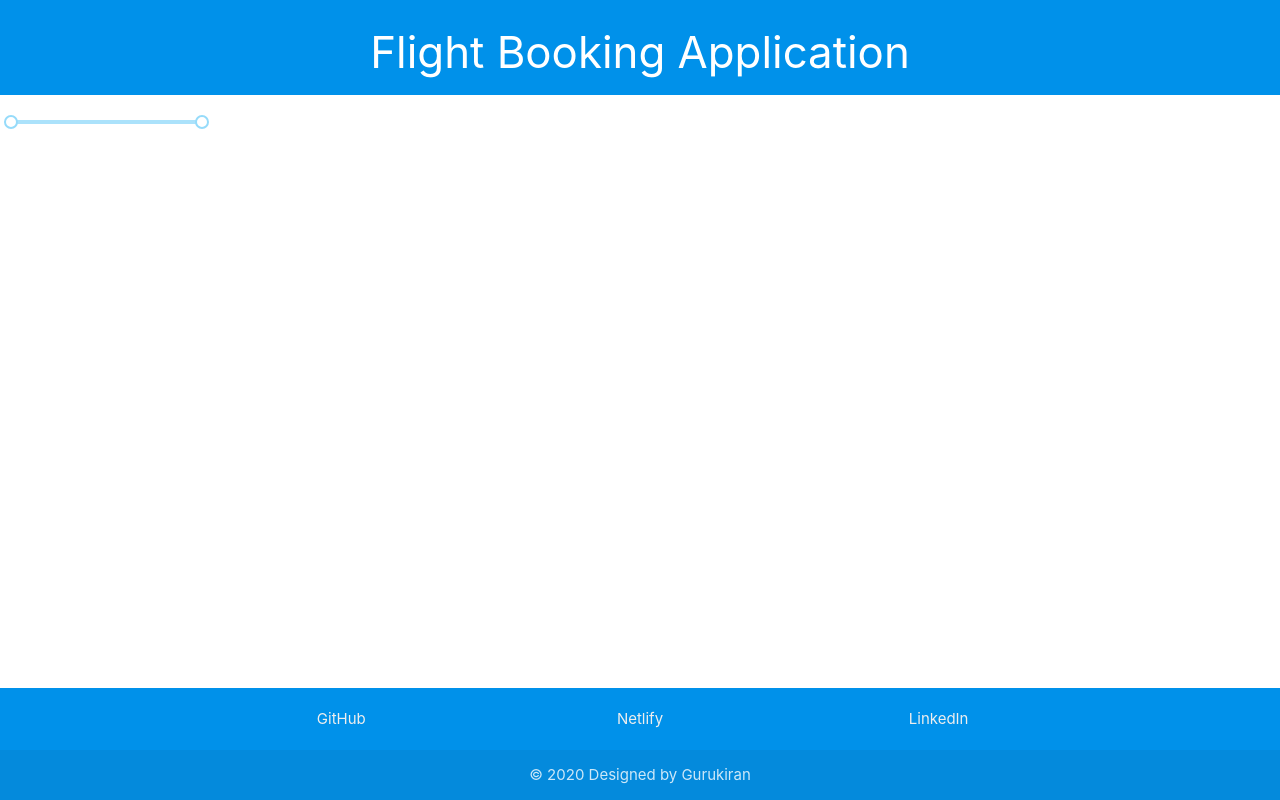
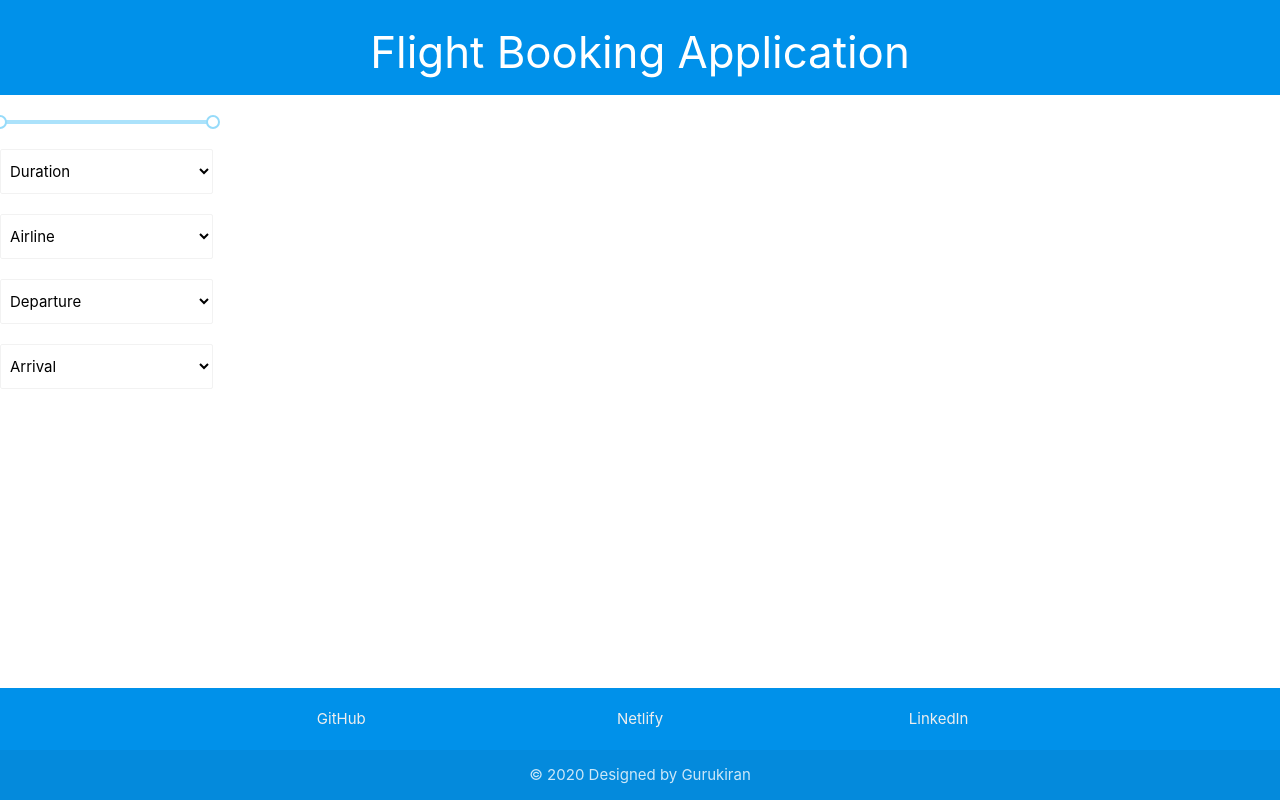
Before and after one commit to guru-sode/flight-booking-app, a React (Create React App) app: page /flights in a window 1280 px wide. Built offline with nearby package versions, Linux system fonts and the light colour scheme.

Commit message:
Add dropdowns

```diff
--- a/package.json
+++ b/package.json
@@ -6,12 +6,14 @@
     "@testing-library/jest-dom": "^4.2.4",
     "@testing-library/react": "^9.5.0",
     "@testing-library/user-event": "^7.2.1",
+    "materialize-css": "^1.0.0-rc.2",
     "nouislider": "^14.1.1",
     "rc-slider": "^9.2.3",
     "react": "^16.13.0",
     "react-dom": "^16.13.0",
     "react-router-dom": "^5.1.2",
-    "react-scripts": "3.4.0"
+    "react-scripts": "3.4.0",
+    "react-select": "^3.0.8"
   },
   "scripts": {
     "start": "react-scripts start",
--- a/src/App.js
+++ b/src/App.js
@@ -10,12 +10,14 @@ function App() {
   return (
     <BrowserRouter>
       <Switch>
+        <React.Fragment>
         <div className="App">
           <Route  path="/" component={Header} />
           <Route exact path="/" component={Form} />
           <Route exact path="/flights" component={Flights} />
           <Route  path="/" component={Footer} />
         </div>
+        </React.Fragment>
       </Switch>
     </BrowserRouter>
   );
--- a/src/components/Flights.js
+++ b/src/components/Flights.js
@@ -9,15 +9,78 @@ class Flights extends Component {
         this.onChangeSlider = this.onChangeSlider.bind(this);
     }
 
-    onChangeSlider(value){
-        console.log(value)
+    onChangeSlider(value) {
+        this.setState({
+            lowerBoundPrice: value[0],
+            upperBoundPrice: value[1]
+        })
+    }
+
+    getOptionForTime(){
+        return(
+            <React.Fragment>
+            <option value="12:00AM-2:59AM">12:00AM-2:59AM</option>
+            <option value="3:00AM-5:59AM">3:00AM-5:59AM</option>
+            <option value="6:00AM-8:59AM">6:00AM-8:59AM</option>
+            <option value="9:00AM-11:59AM">9:00AM-11:59AM</option>
+            <option value="12:00PM-2:59PM">12:00PM-2:59PM</option>
+            <option value="3:00PM-5:59PM">3:00PM-5:59PM</option>
+            <option value="6:00PM-8:59PM">6:00PM-8:59PM</option>
+            <option value="9:00PM-11:59PM">9:00PM-11:59PM</option>
+            </React.Fragment>
+        );
     }
 
     render() {
+        console.log('flights')
         return (
             <div className="row">
                 <div className="col s2">
-                    <Range defaultValue={[2000, 10000]} onChange={this.onChangeSlider} allowCross={false} min={2000} max={10000}/>
+                    <div className="row">
+                        <Range defaultValue={[2000, 10000]} onChange={this.onChangeSlider} allowCross={false} min={2000} max={10000} />
+                    </div>
+                    <div className="row">
+                        <select className="browser-default">
+                            <option value="">Duration</option>
+                            <option value="lesser">{'< 2hrs'}</option>
+                            <option value="between">2hrs-3hrs</option>
+                            <option value="greater">> 2hrs</option>
+                        </select>
+                    </div>
+                    <div className="row">
+                        <select className="browser-default">
+                            <option value="">Airline</option>
+                            <option value="airIndia">Air India</option>
+                            <option value="indigo">Indigo</option>
+                            <option value="jetAirways">Jet Airways</option>
+                        </select>
+                    </div>
+                    <div className="row">
+                        <select className="browser-default">
+                            <option value="">Departure</option>
+                            <option value="12:00AM-2:59AM">12:00AM-2:59AM</option>
+                            <option value="3:00AM-5:59AM">3:00AM-5:59AM</option>
+                            <option value="6:00AM-8:59AM">6:00AM-8:59AM</option>
+                            <option value="9:00AM-11:59AM">9:00AM-11:59AM</option>
+                            <option value="12:00PM-2:59PM">12:00PM-2:59PM</option>
+                            <option value="3:00PM-5:59PM">3:00PM-5:59PM</option>
+                            <option value="6:00PM-8:59PM">6:00PM-8:59PM</option>
+                            <option value="9:00PM-11:59PM">9:00PM-11:59PM</option>
+                        </select>
+                    </div>
+                    <div className="row">
+                        <select className="browser-default">
+                            <option value="">Arrival</option>
+                            <option value="12:00AM-2:59AM">12:00AM-2:59AM</option>
+                            <option value="3:00AM-5:59AM">3:00AM-5:59AM</option>
+                            <option value="6:00AM-8:59AM">6:00AM-8:59AM</option>
+                            <option value="9:00AM-11:59AM">9:00AM-11:59AM</option>
+                            <option value="12:00PM-2:59PM">12:00PM-2:59PM</option>
+                            <option value="3:00PM-5:59PM">3:00PM-5:59PM</option>
+                            <option value="6:00PM-8:59PM">6:00PM-8:59PM</option>
+                            <option value="9:00PM-11:59PM">9:00PM-11:59PM</option>
+                        </select>
+                    </div>
                 </div>
                 <div className="col s10">
 
```
Also changed, not shown: 1 other file (tests, documents, lock files or other folders).
